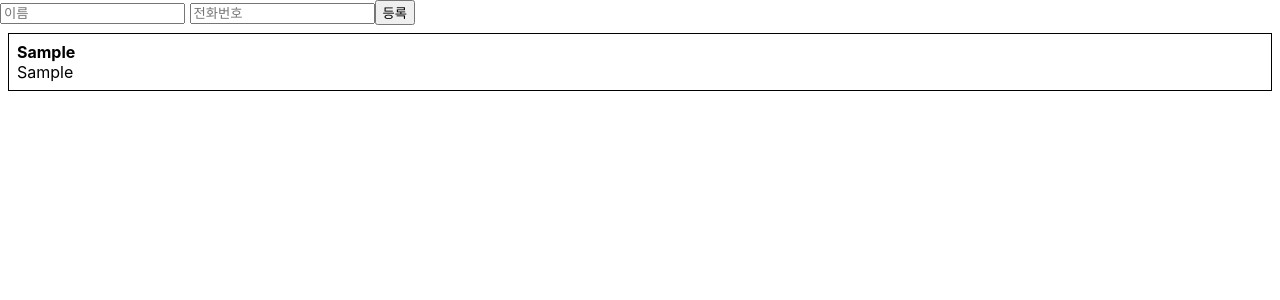
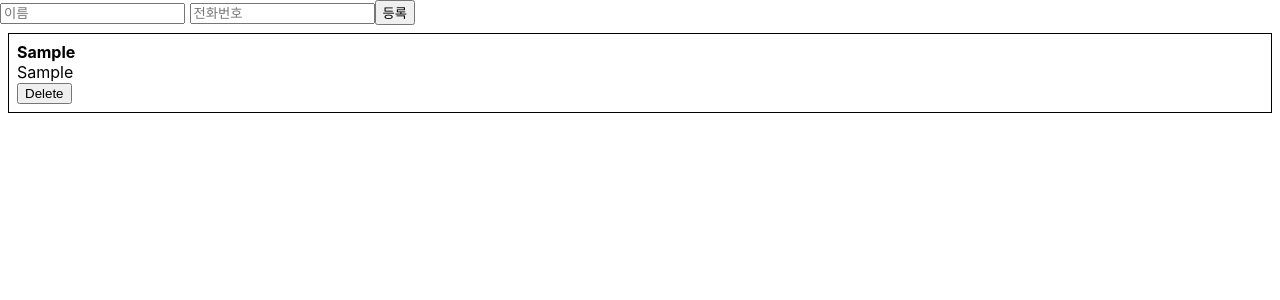
Before and after one commit to sangcheol-LEE/practice-React, a React (Create React App) app: page / in a window 1280 px wide. Both pictures are taken after typing "Sample", "Sample" into the empty fields and a click on the button "등록". Shown: the top 300 px of the page. Built offline with nearby package versions, Linux system fonts and the light colour scheme.

Commit message:
배열 안 데이터 삭제하기

```diff
--- a/src/App.js
+++ b/src/App.js
@@ -20,11 +20,23 @@ class App extends Component {
       })
     })
   }
+
+  handleRemove = (id) => {
+    const { information } = this.state;
+    this.setState({
+      information: information.filter(info => info.id !== id)
+    })
+  }
+
+
   render() {
     return (
       <div>
           <PhoneForm onCreate={this.handleCreate} />
-          <PhoneInfoList data={ this.state.information }/>
+          <PhoneInfoList
+          data={ this.state.information }
+          onRemove={this.handleRemove}
+          />
       </div>
     );
   }
--- a/src/Component/PhoneForm.js
+++ b/src/Component/PhoneForm.js
@@ -9,7 +9,7 @@ class PhoneForm extends Component {
 
   handleChange = (e) => {
     this.setState({
-      [e.target.name]: e.target.value //input 이 e.target이고 여기에 입력된 값이 valu이다.
+      [e.target.name]: e.target.value //input 이 e.target이고 여기에 입력된 값이 value이다.
     });
   }
 
--- a/src/Component/PhoneInfo.js
+++ b/src/Component/PhoneInfo.js
@@ -1,8 +1,15 @@
 import React, { Component } from 'react';
 
 class PhoneInfo extends Component {
+
+  handleRemove = () => {
+    const { info, onRemove } = this.props;
+    onRemove(info.id)
+  }
+
+
   render() {
-    const { name, phone, id } = this.props.info;  // info 라는 값을 전달받고 거기서 name, phone, id 를 추출한다는 의미
+    const { name, phone } = this.props.info;  // info 라는 값을 전달받고 거기서 name, phone, id 를 추출한다는 의미
     const style = {
       border: "1px solid black",
       padding: "8px",
@@ -13,6 +20,7 @@ class PhoneInfo extends Component {
       <div style={ style }>
         <div><b>{name}</b></div>
         <div>{phone}</div>
+        <button onClick={this.handleRemove}>Delete</button>
       </div>
     );
   }
--- a/src/Component/PhoneInfoList.js
+++ b/src/Component/PhoneInfoList.js
@@ -8,9 +8,15 @@ class PhoneInfoList extends Component {
 
 
   render() {
-    const { data } = this.props;
+    const { data, onRemove } = this.props;
     const list = data.map(
-      info => (<PhoneInfo info={info} key={info.id}/>)
+      info => (
+        < PhoneInfo
+        onRemove={onRemove}
+        info={info}
+        key={info.id}
+        />
+      )
     );
     return (
       <div>
```
